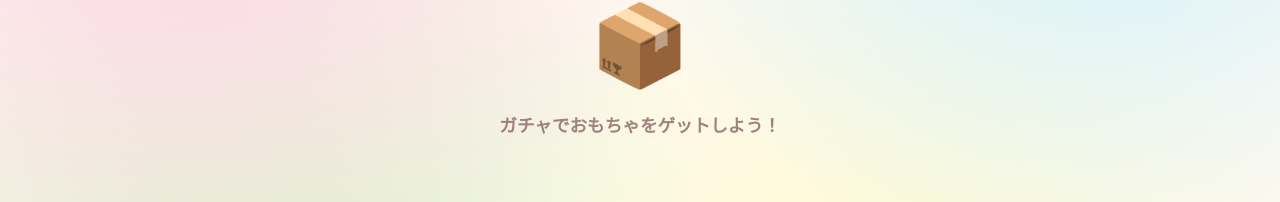
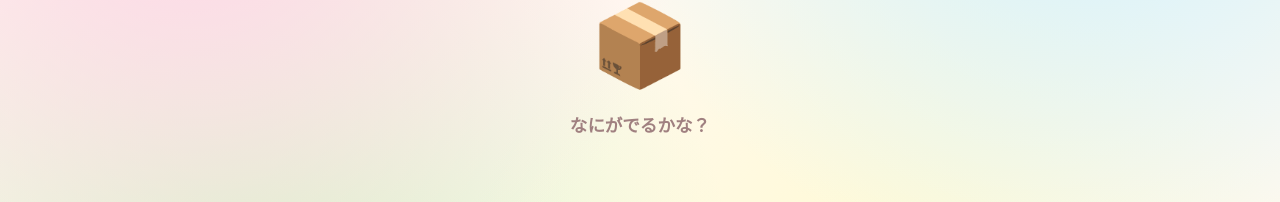
Before and after one commit to yookmt1122-lab/newpuzzle, a React (Vite) app: page / in a window 1280 px wide. Both pictures are taken after a click on the button "🎁 おもちゃばこ". Shown: the part 321-523 px from the top of the page. Built offline with nearby package versions, Linux system fonts and the light colour scheme.

Commit message:
編集後: おもちゃばこ空テキスト変更・鍵タップ領域をiPad向けに拡大

```diff
--- a/src/ShadowPuzzle.css
+++ b/src/ShadowPuzzle.css
@@ -182,6 +182,9 @@
   line-height: 1;
   cursor: pointer;
   filter: drop-shadow(0 4px 12px rgba(255, 159, 71, 0.6));
+  padding: 16px;
+  margin: -16px;
+  -webkit-tap-highlight-color: transparent;
 }
 
 .star-progress__key-inner {
--- a/src/ShadowPuzzle.jsx
+++ b/src/ShadowPuzzle.jsx
@@ -798,7 +798,7 @@ function CollectionScreen({ onBack, collection }) {
       {collection.length === 0 ? (
         <div className="collection-empty">
           <div className="collection-empty__icon">📦</div>
-          <p className="collection-empty__text">ガチャでおもちゃをゲットしよう！</p>
+          <p className="collection-empty__text">なにがでるかな？</p>
         </div>
       ) : (
         <div className="collection-grid">
```
